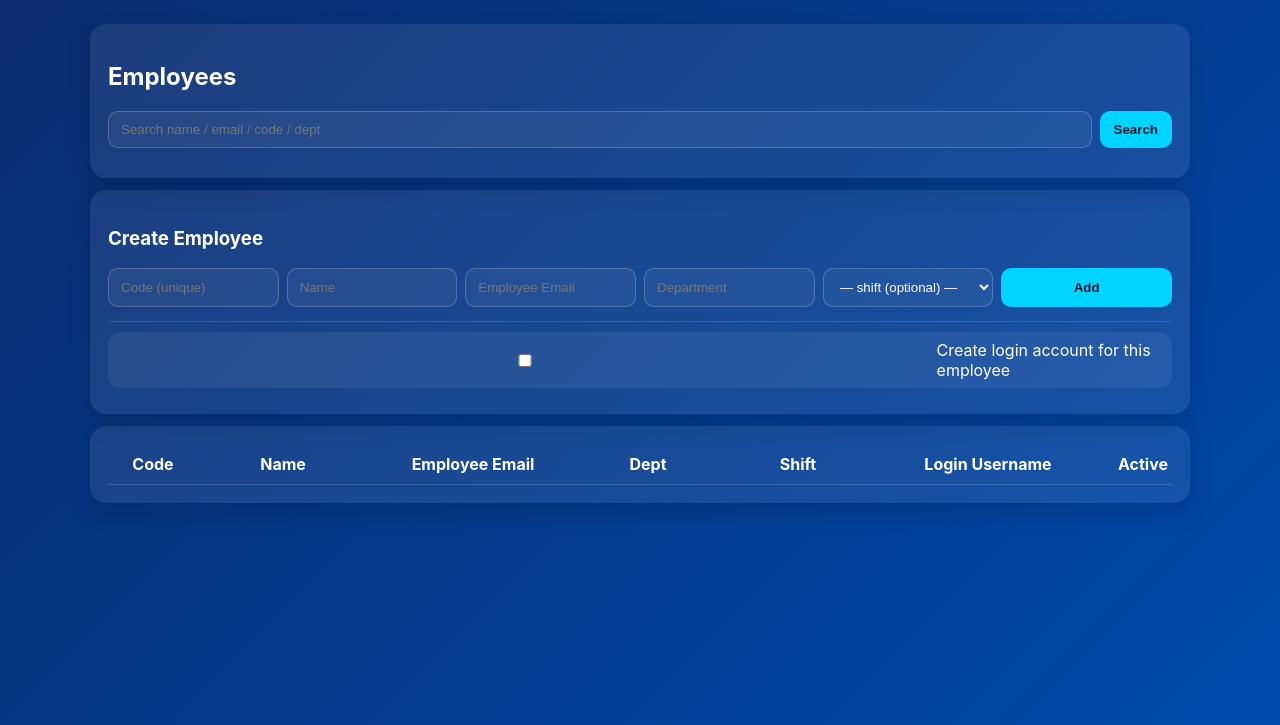
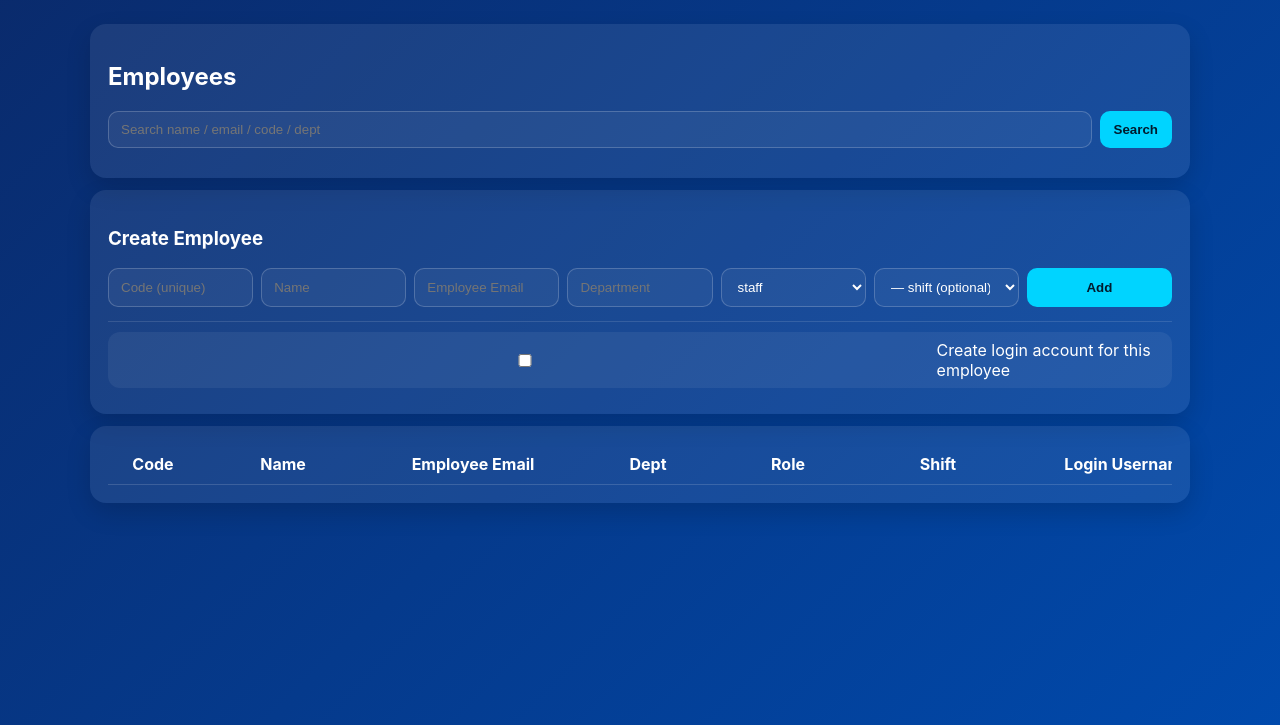
Before and after one commit to nandamiftahul/tbr_attendance, a Flask app: page /employees in a window 1280 px wide. Shown: the part 48-773 px from the top of the page. Run offline with Flask 3, Linux system fonts and the light colour scheme; a user stored in the database is signed in; lists and menus that the app fills with data are empty.

Commit message:
Add files via upload

```diff
--- a/app.py
+++ b/app.py
@@ -109,7 +109,7 @@ def to_local_iso(dt):
 
 
 # ✅ helper create/link user
-def create_user_for_employee(emp: Employee, login_email: str, password: str):
+def create_user_for_employee(emp: Employee, login_email: str, password: str, role: str = "staff"):
     login_email = (login_email or "").strip().lower()
     if not login_email:
         raise ValueError("Login email/username is required.")
@@ -118,11 +118,17 @@ def create_user_for_employee(emp: Employee, login_email: str, password: str):
     if User.query.filter_by(email=login_email).first():
         raise ValueError("Login email already exists.")
 
-    u = User(name=emp.name, email=login_email, role="staff", is_active=True)
+    # Normalize role
+    role = (role or "staff").strip().lower()
+    if role not in ("admin", "staff", "manager", "general_manager", "hrd"):
+        role = "staff"
+
+    u = User(name=emp.name, email=login_email, role=role, is_active=True)
     u.set_password(password)
     db.session.add(u)
     db.session.flush()  # get u.id
     emp.user_id = u.id
+
 
 @app.cli.command("initdb")
 def initdb():
@@ -354,14 +360,23 @@ def api_leave_request():
     if end_date < start_date:
         return jsonify({"ok": False, "error": "End date must be >= start date"}), 400
 
+    # Determine initial status based on requester role
+    req_role = (current_user.role or "staff").lower()
+    if req_role in ("admin", "hrd"):
+        init_status = "approved"
+    elif req_role in ("manager", "general_manager"):
+        # manager's own request goes directly to HRD
+        init_status = "pending_hrd"
+    else:
+        init_status = "pending_manager"
+
     r = LeaveRequest(
         employee_id=emp.id,
         type=req_type,
         start_date=start_date,
         end_date=end_date,
         reason=reason,
-        status="pending",
-        approved_by=None,
+        status=init_status,
     )
 
     db.session.add(r)
@@ -496,6 +511,7 @@ def employee_create():
         name=request.form.get("name"),
         email=request.form.get("email"),
         dept=request.form.get("dept"),
+        role=(request.form.get("role") or "staff").strip().lower(),
         shift_id=(int(shift_id) if shift_id else None),
         is_active=True,
     )
@@ -506,8 +522,9 @@ def employee_create():
     if request.form.get("create_login") == "1":
         login_email = request.form.get("login_email")
         login_password = request.form.get("login_password")
+        login_role = (request.form.get("role") or emp.role or "staff").strip().lower()
         try:
-            create_user_for_employee(emp, login_email, login_password)
+            create_user_for_employee(emp, login_email, login_password, role=login_role)
             flash(f"Login created: {login_email}", "info")
         except Exception as e:
             db.session.rollback()
@@ -530,6 +547,7 @@ def employee_update(emp_id):
     emp.name = request.form.get("name")
     emp.email = request.form.get("email")
     emp.dept = request.form.get("dept")
+    emp.role = (request.form.get("role") or emp.role or "staff").strip().lower()
     emp.is_active = bool(request.form.get("is_active"))
 
     shift_id = request.form.get("shift_id")
@@ -549,6 +567,7 @@ def employee_update(emp_id):
                         raise ValueError("Login email already exists.")
                     u.email = login_email
                 u.name = emp.name
+                u.role = emp.role or u.role
                 u.is_active = emp.is_active
 
                 if reset_pw:
@@ -562,7 +581,7 @@ def employee_update(emp_id):
                     raise ValueError("Login email is required.")
                 if not new_pw:
                     raise ValueError("Password is required.")
-                create_user_for_employee(emp, login_email, new_pw)
+                create_user_for_employee(emp, login_email, new_pw, role=(emp.role or 'staff'))
 
         db.session.commit()
         flash("Employee updated", "success")
@@ -873,58 +892,179 @@ def leave_request_submit():
     start_date = datetime.strptime(request.form.get("start_date"), "%Y-%m-%d").date()
     end_date = datetime.strptime(request.form.get("end_date"), "%Y-%m-%d").date()
     reason = request.form.get("reason")
-    lr = LeaveRequest(employee_id=emp_id, type=typ, start_date=start_date, end_date=end_date, reason=reason, status="pending")
+
+    # Initial status: staff -> pending_manager, manager -> pending_hrd, hrd/admin -> approved
+    role = (current_user.role or "staff").lower()
+    if role in ("admin", "hrd"):
+        init_status = "approved"
+    elif role in ("manager", "general_manager"):
+        init_status = "pending_hrd"
+    else:
+        init_status = "pending_manager"
+
+    lr = LeaveRequest(
+        employee_id=emp_id,
+        type=typ,
+        start_date=start_date,
+        end_date=end_date,
+        reason=reason,
+        status=init_status
+    )
     db.session.add(lr)
     db.session.commit()
+
+    # If created as approved (HRD/admin submitting), also mark attendance right away
+    if init_status == "approved":
+        lr.hrd_approved_by = current_user.id
+        lr.hrd_approved_at = datetime.utcnow()
+
+        d = lr.start_date
+        while d <= lr.end_date:
+            a = Attendance.query.filter_by(employee_id=lr.employee_id, work_date=d).first()
+            if not a:
+                a = Attendance(employee_id=lr.employee_id, work_date=d)
+                db.session.add(a)
+            a.status = "wfh" if lr.type == "wfh" else lr.type
+            a.note = (a.note or "") + f" Marked by approval #{lr.id}."
+            d += timedelta(days=1)
+
+        db.session.commit()
+
     flash("Request submitted", "success")
     return redirect(url_for("leave_request_form"))
 
 @app.get("/leave/approvals")
 @login_required
 def leave_approvals():
-    if current_user.role != "admin":
-        flash("Admins only", "warning")
-        return redirect(url_for("dashboard"))
+    role = (current_user.role or "staff").lower()
+
+    # staff can still open the page, but it will only show their own requests
+    if role == "staff":
+        emp = _employee_for_user(current_user)
+        if not emp:
+            rows = []
+        else:
+            rows = LeaveRequest.query.filter_by(employee_id=emp.id).order_by(LeaveRequest.created_at.desc()).all()
+        return render_template("approvals.html", rows=rows)
+
+    # manager: only pending_manager for their department
+    if role == "manager":
+        me_emp = _employee_for_user(current_user)
+        if not me_emp or not me_emp.dept:
+            rows = []
+        else:
+            rows = (LeaveRequest.query
+                    .join(Employee)
+                    .filter(Employee.dept == me_emp.dept)
+                    .filter(LeaveRequest.status == "pending_manager")
+                    .order_by(LeaveRequest.created_at.desc())
+                    .all())
+        return render_template("approvals.html", rows=rows)
+
+    # general manager: can see all pending_manager
+    if role == "general_manager":
+        rows = LeaveRequest.query.filter(LeaveRequest.status == "pending_manager").order_by(LeaveRequest.created_at.desc()).all()
+        return render_template("approvals.html", rows=rows)
+
+    # HRD: only pending_hrd
+    if role == "hrd":
+        rows = LeaveRequest.query.filter(LeaveRequest.status == "pending_hrd").order_by(LeaveRequest.created_at.desc()).all()
+        return render_template("approvals.html", rows=rows)
+
+    # admin: see all
     rows = LeaveRequest.query.order_by(LeaveRequest.created_at.desc()).all()
     return render_template("approvals.html", rows=rows)
+
 
 @app.post("/leave/<int:rid>/approve")
 @login_required
 def leave_approve(rid):
-    if current_user.role != "admin":
-        flash("Admins only", "warning")
+    role = (current_user.role or "staff").lower()
+    r = LeaveRequest.query.get_or_404(rid)
+
+    # Manager stage
+    if role in ("manager", "general_manager"):
+        me_emp = _employee_for_user(current_user)
+        if role == "manager":
+            # manager only for same dept
+            if not me_emp or not me_emp.dept or r.employee.dept != me_emp.dept:
+                flash("Not allowed (different department).", "danger")
+                return redirect(url_for("leave_approvals"))
+
+        if r.status != "pending_manager":
+            flash("Request is not waiting for manager approval.", "warning")
+            return redirect(url_for("leave_approvals"))
+
+        r.status = "pending_hrd"
+        r.manager_approved_by = current_user.id
+        r.manager_approved_at = datetime.utcnow()
+        db.session.commit()
+        flash("Approved (forwarded to HRD).", "success")
         return redirect(url_for("leave_approvals"))
-    r = LeaveRequest.query.get_or_404(rid)
-    r.status = "approved"
-    r.approved_by = current_user.id
-    db.session.commit()
 
-    d = r.start_date
-    while d <= r.end_date:
-        a = Attendance.query.filter_by(employee_id=r.employee_id, work_date=d).first()
-        if not a:
-            a = Attendance(employee_id=r.employee_id, work_date=d)
-            db.session.add(a)
-        a.status = "wfh" if r.type == "wfh" else r.type
-        a.note = (a.note or "") + f" Marked by approval #{r.id}."
-        d += timedelta(days=1)
+    # HRD stage (final approve)
+    if role in ("hrd", "admin"):
+        if r.status not in ("pending_hrd", "pending_manager"):
+            flash("Request is not waiting for HRD approval.", "warning")
+            return redirect(url_for("leave_approvals"))
 
-    db.session.commit()
-    flash("Approved", "success")
-    return redirect(url_for("leave_approvals"))
+        # If admin approves directly from pending_manager, treat as HRD final approve
+        r.status = "approved"
+        r.hrd_approved_by = current_user.id
+        r.hrd_approved_at = datetime.utcnow()
+        db.session.commit()
+
+        # Mark attendance for date range
+        d = r.start_date
+        while d <= r.end_date:
+            a = Attendance.query.filter_by(employee_id=r.employee_id, work_date=d).first()
+            if not a:
+                a = Attendance(employee_id=r.employee_id, work_date=d)
+                db.session.add(a)
+            a.status = "wfh" if r.type == "wfh" else r.type
+            a.note = (a.note or "") + f" Marked by approval #{r.id}."
+            d += timedelta(days=1)
+
+        db.session.commit()
+        flash("Approved (final).", "success")
+        return redirect(url_for("leave_approvals"))
+
+    flash("Not allowed.", "danger")
+    return redirect(url_for("dashboard"))
+
 
 @app.post("/leave/<int:rid>/reject")
 @login_required
 def leave_reject(rid):
-    if current_user.role != "admin":
-        flash("Admins only", "warning")
+    role = (current_user.role or "staff").lower()
+    r = LeaveRequest.query.get_or_404(rid)
+
+    # Who can reject:
+    # - manager/general_manager can reject pending_manager
+    # - hrd/admin can reject pending_hrd (and admin can reject anything)
+    allowed = False
+    if role == "admin":
+        allowed = True
+    elif role in ("manager", "general_manager") and r.status == "pending_manager":
+        allowed = True
+        if role == "manager":
+            me_emp = _employee_for_user(current_user)
+            if not me_emp or not me_emp.dept or r.employee.dept != me_emp.dept:
+                allowed = False
+    elif role == "hrd" and r.status == "pending_hrd":
+        allowed = True
+
+    if not allowed:
+        flash("Not allowed to reject this request.", "danger")
         return redirect(url_for("leave_approvals"))
-    r = LeaveRequest.query.get_or_404(rid)
+
     r.status = "rejected"
-    r.approved_by = current_user.id
+    r.rejected_by = current_user.id
+    r.rejected_at = datetime.utcnow()
     db.session.commit()
-    flash("Rejected", "info")
+    flash("Rejected.", "info")
     return redirect(url_for("leave_approvals"))
+
 
 @app.post("/seed")
 @login_required
--- a/templates/employees.html
+++ b/templates/employees.html
@@ -13,11 +13,18 @@
 
 <div class="card" style="margin-top:12px;">
   <h3>Create Employee</h3>
-  <form method="post" action="{{ url_for('employee_create') }}" style="display:grid; grid-template-columns: repeat(6, 1fr); gap:8px;">
+  <form method="post" action="{{ url_for('employee_create') }}" style="display:grid; grid-template-columns: repeat(7, 1fr); gap:8px;">
     <input name="code" placeholder="Code (unique)" required>
     <input name="name" placeholder="Name" required>
     <input name="email" placeholder="Employee Email">
     <input name="dept" placeholder="Department">
+
+    <select name="role">
+      <option value="staff">staff</option>
+      <option value="manager">manager</option>
+      <option value="general_manager">general manager</option>
+      <option value="hrd">HRD</option>
+    </select>
 
     <select name="shift_id">
       <option value="">— shift (optional) —</option>
@@ -53,6 +60,7 @@
           <th style="width:170px;">Name</th>
           <th style="width:210px;">Employee Email</th>
           <th style="width:140px;">Dept</th>
+          <th style="width:140px;">Role</th>
           <th style="width:160px;">Shift</th>
           <th style="width:220px;">Login Username</th>
           <th style="width:90px;">Active</th>
@@ -66,6 +74,7 @@
           <td>{{ r.name }}</td>
           <td title="{{ r.email or '' }}">{{ r.email or '' }}</td>
           <td>{{ r.dept or '' }}</td>
+          <td>{{ r.role or (r.user.role if r.user else '') }}</td>
           <td>{{ r.shift.name if r.shift else '' }}</td>
           <td title="{{ r.user.email if r.user else '' }}">{{ r.user.email if r.user else '' }}</td>
           <td>{{ 'Yes' if r.is_active else 'No' }}</td>
@@ -79,6 +88,7 @@
               data-name="{{ r.name|e }}"
               data-email="{{ (r.email or '')|e }}"
               data-dept="{{ (r.dept or '')|e }}"
+              data-role="{{ (r.role or (r.user.role if r.user else 'staff'))|e }}"
               data-shift="{{ (r.shift_id or '') }}"
               data-active="{{ '1' if r.is_active else '0' }}"
               data-login="{{ (r.user.email if r.user else '')|e }}"
@@ -116,6 +126,14 @@
 
       <label>Department</label>
       <input name="dept" id="e_dept">
+
+      <label>Role</label>
+      <select name="role" id="e_role">
+        <option value="staff">staff</option>
+        <option value="manager">manager</option>
+        <option value="general_manager">general manager</option>
+        <option value="hrd">HRD</option>
+      </select>
 
       <label>Shift</label>
       <select name="shift_id" id="e_shift">
@@ -210,6 +228,7 @@ function toggleCreateInModal(){
       document.getElementById('e_name').value = btn.dataset.name || '';
       document.getElementById('e_email').value = btn.dataset.email || '';
       document.getElementById('e_dept').value = btn.dataset.dept || '';
+      document.getElementById('e_role').value = btn.dataset.role || 'staff';
       document.getElementById('e_shift').value = btn.dataset.shift || '';
       document.getElementById('e_active').checked = (btn.dataset.active === '1');
 
```
Also changed, not shown: models.py (+27 -5 lines).
